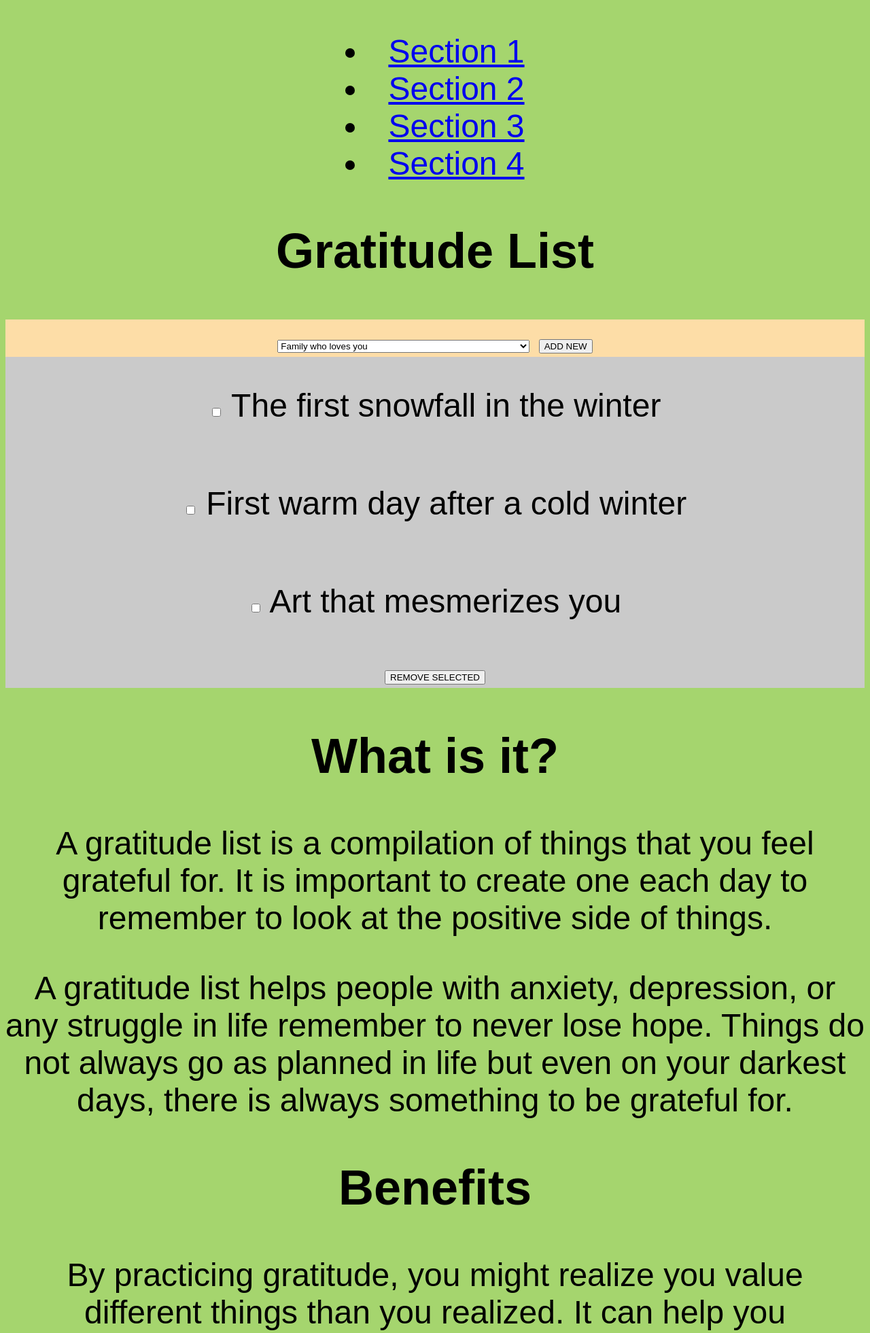
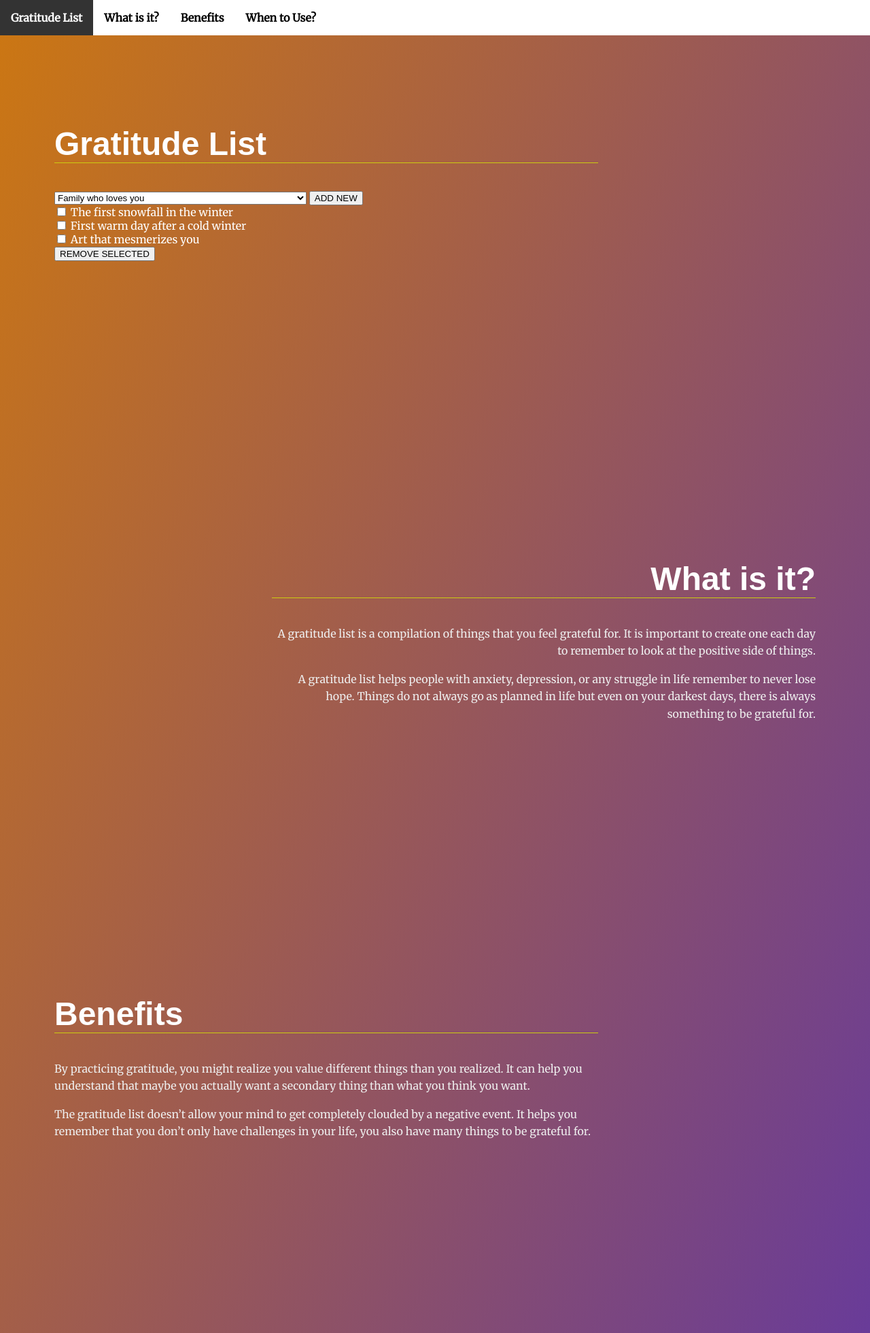
Before and after one commit to maxrazum/GratitudeList, a Flask app: page / in a window 1280 px wide. Shown: the top 1961 px of the page at 68% size. Run offline with Flask 2, Linux system fonts and the light colour scheme; data comes from the database, SQL or seed files in the repository.

Commit message:
added new styles

```diff
--- a/static/css/styles.css
+++ b/static/css/styles.css
@@ -1,18 +1,96 @@
+/* ---- Base Rules ---- */
 body {
-    background: #A5D56E;
-    font-family: "Nunito", sans-serif;
-    text-align: center;
-    font-size: 3em;
+    background: linear-gradient(to top left, #5630B2, #CC7712);
+    margin: 0;
+    font-family: 'Merriweather', serif;
+    color: #fff;
 }
 
-label {
-    line-height: 3em;
+/* Typeography General*/
+h1 {
+    border-bottom: 1px solid #cc1;
+    font-family: 'Oxygen', Sans-Serif;
+    font-size: 3em;
+    color: #fff;
 }
 
-#remove_items {
-    background-color: #CACACA;
+p {
+    line-height: 1.6em;
+    color: #eee;
 }
 
-#add_item {
-    background-color: #FDDDA7 ;
+/* ---- Layout Rules ---- */
+main {
+    margin: 10vh 1em 10vh;
 }
+
+section {
+    position: relative;
+    min-height: 80vh;
+}
+
+/* ---- Module Rules ---- */
+/* Navigation Styles*/
+.navbar__menu ul {
+    padding-left: 0;
+    margin: 0;
+    text-align: right;
+}
+
+.navbar__menu li {
+    display: inline-block;
+}
+
+.navbar__menu .menu__link {
+    display: block;
+    padding: 1em;
+    font-weight: bold;
+    text-decoration: none;
+    color: #000;
+}
+
+.navbar__menu .menu__link:hover {
+    background: #333;
+    color: #fff;
+    transition: ease 0.3s all;
+}
+
+/* Header Styles */
+.page__header {
+    background: #fff;
+    position: fixed;
+    top: 0;
+    width: 100%;
+    z-index: 5;
+}
+
+/* Footer Styles */
+.page__footer {
+    background: #000;
+    padding: 3em;
+    color: #fff;
+}
+
+.page__footer p {
+    color: #fff;
+}
+
+/* ---- Theme Rules ---- */
+/* Landing Container Styles */
+.landing__container {
+    padding: 1em;
+    text-align: left;
+}
+
+@media only screen and (min-width: 35em) {
+    .landing__container {
+        max-width: 50em;
+        padding: 4em;
+    }
+}
+
+section:nth-of-type(even) .landing__container {
+    margin-right: 0;
+    margin-left: auto;
+    text-align: right;
+}
--- a/templates/index.html
+++ b/templates/index.html
@@ -5,6 +5,8 @@
     <meta charset="UTF-8">
     <meta http-equiv="X-UA-Compatible" content="IE=edge">
     <meta name="viewport" content="width=device-width, initial-scale=1.0">
+
+    <link href="https://fonts.googleapis.com/css?family=Fira+Sans:900|Merriweather&display=swap" rel="stylesheet">
 
     <link rel="stylesheet" href="{{ url_for('static', filename='css/styles.css') }}">
 
@@ -21,7 +23,7 @@
     </header>
 
     <main>
-        <section id="section1" data-nav="Section 1">
+        <section id="section1" data-nav="Gratitude List" class="active-section">
             <div class="landing__container">
                 <h1>Gratitude List</h1>
 
@@ -50,7 +52,7 @@
             </div>
         </section>
 
-        <section id="section2" data-nav="Section 2" class="active-section">
+        <section id="section2" data-nav="What is it?">
             <div class="landing__container">
                 <h1>What is it?</h1>
                 <p>A gratitude list is a compilation of things that you feel grateful for. It is important to create one
@@ -62,7 +64,7 @@
             </div>
         </section>
 
-        <section id="section3" data-nav="Section 3">
+        <section id="section3" data-nav="Benefits">
             <div class="landing__container">
                 <h1>Benefits</h1>
                 <p>By practicing gratitude, you might realize you value different things than you realized. It can help
@@ -74,9 +76,9 @@
             </div>
         </section>
 
-        <section id="section4" data-nav="Section 4">
+        <section id="section4" data-nav="When to Use?">
             <div class="landing__container">
-                <h1>When to Use ?</h1>
+                <h1>When to Use?</h1>
                 <p>Gratitude is most useful when you’re going through a tough time in your life such as when you lose
                     someone or you’re going through a change. Feeling grateful is easy when you have a number of things
                     you can reflect on from a gratitude list. It will give you perspective, remind you of the things you
```
